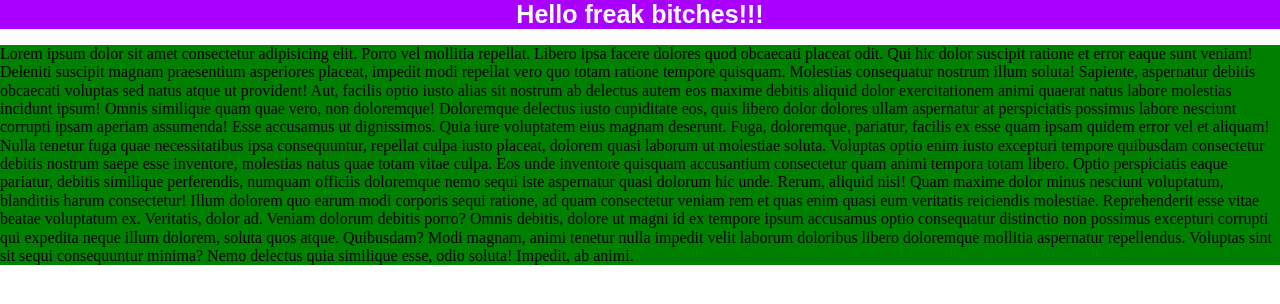
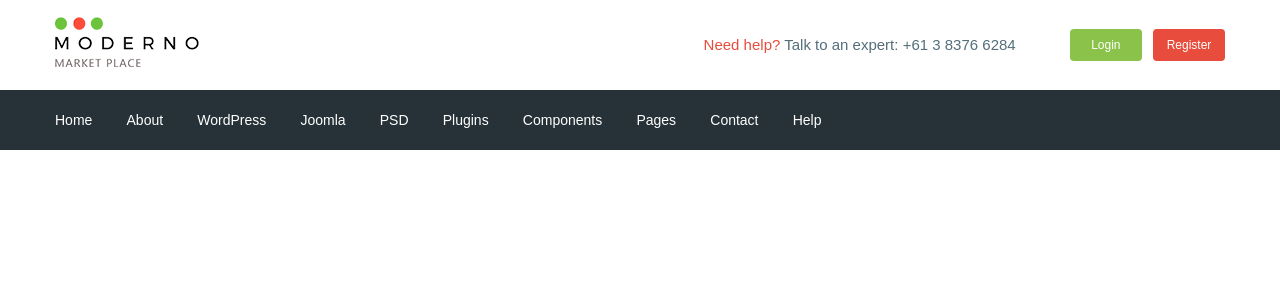
Before and after one commit to play0fg0/MODERNO, a website: page app/index.html in a window 1280 px wide. Drawn offline with nearby package versions, Linux system fonts and the light colour scheme; files that its build step writes are made by us from their sources.

Commit message:
added header

```diff
--- a/app/index.html
+++ b/app/index.html
@@ -1,30 +1,60 @@
 <!DOCTYPE html>
 <html lang="en">
+
 <head>
   <meta charset="UTF-8">
   <meta name="viewport" content="width=device-width, initial-scale=1.0">
   <meta http-equiv="X-UA-Compatible" content="ie=edge">
   <title>Document</title>
+  <link href="https://fonts.googleapis.com/css2?family=Roboto:wght@500;700&display=swap" rel="stylesheet">
   <link rel="stylesheet" href="css/libs.min.css">
   <link rel="stylesheet" href="css/style.min.css">
 </head>
+
 <body>
+  <header class="header">
+    <div class="header__top">
+      <div class="container">
+        <div class="header__top-inner">
+          <div class="header__logo">
+            <a href="#">
+              <img src="images/logo.png" alt="">
+            </a>
+          </div>
+          <div class="header__text">
+            <a href="#"><span>Need help?</span>
+            </a>
+              Talk to an expert:
+            <a class="header__phone" href="tel:61383766284">+61 3 8376 6284</a>
+          </div>
+          <div class="header__box">
+            <a class="basket" href="#"></a>
+            <a class="header__btn header__btn-login" href="#">Login</a>
+            <a class="header__btn header__btn-register" href="#">Register</a>
+          </div>
+        </div>
+      </div>
+    </div>
+    <div class="header__menu">
+      <div class="container">
+        <nav class="menu">
+          <ul class="menu__list">
+            <li><a href="#">Home </a></li>
+            <li><a href="#">About</a></li>
+            <li><a href="#">WordPress</a></li>
+            <li><a href="#">Joomla</a></li>
+            <li><a href="#">PSD</a></li>
+            <li><a href="#">Plugins</a></li>
+            <li><a href="#">Components</a></li>
+            <li><a href="#">Pages</a></li>
+            <li><a href="#">Contact</a></li>
+            <li><a href="#">Help</a></li>
+          </ul>
+        </nav>
+      </div>
+    </div>
 
-  <div class="hello">
-    Hello freak bitches!!!
-  </div>
-  <p>
-    Lorem ipsum dolor sit amet consectetur adipisicing elit. Porro vel mollitia repellat. Libero ipsa facere dolores quod obcaecati placeat odit. Qui hic dolor suscipit ratione et error eaque sunt veniam!
-    Deleniti suscipit magnam praesentium asperiores placeat, impedit modi repellat vero quo totam ratione tempore quisquam. Molestias consequatur nostrum illum soluta! Sapiente, aspernatur debitis obcaecati voluptas sed natus atque ut provident!
-    Aut, facilis optio iusto alias sit nostrum ab delectus autem eos maxime debitis aliquid dolor exercitationem animi quaerat natus labore molestias incidunt ipsum! Omnis similique quam quae vero, non doloremque!
-    Doloremque delectus iusto cupiditate eos, quis libero dolor dolores ullam aspernatur at perspiciatis possimus labore nesciunt corrupti ipsam aperiam assumenda! Esse accusamus ut dignissimos. Quia iure voluptatem eius magnam deserunt.
-    Fuga, doloremque, pariatur, facilis ex esse quam ipsam quidem error vel et aliquam! Nulla tenetur fuga quae necessitatibus ipsa consequuntur, repellat culpa iusto placeat, dolorem quasi laborum ut molestiae soluta.
-    Voluptas optio enim iusto excepturi tempore quibusdam consectetur debitis nostrum saepe esse inventore, molestias natus quae totam vitae culpa. Eos unde inventore quisquam accusantium consectetur quam animi tempora totam libero.
-    Optio perspiciatis eaque pariatur, debitis similique perferendis, numquam officiis doloremque nemo sequi iste aspernatur quasi dolorum hic unde. Rerum, aliquid nisi! Quam maxime dolor minus nesciunt voluptatum, blanditiis harum consectetur!
-    Illum dolorem quo earum modi corporis sequi ratione, ad quam consectetur veniam rem et quas enim quasi eum veritatis reiciendis molestiae. Reprehenderit esse vitae beatae voluptatum ex. Veritatis, dolor ad.
-    Veniam dolorum debitis porro? Omnis debitis, dolore ut magni id ex tempore ipsum accusamus optio consequatur distinctio non possimus excepturi corrupti qui expedita neque illum dolorem, soluta quos atque. Quibusdam?
-    Modi magnam, animi tenetur nulla impedit velit laborum doloribus libero doloremque mollitia aspernatur repellendus. Voluptas sint sit sequi consequuntur minima? Nemo delectus quia similique esse, odio soluta! Impedit, ab animi.
-  </p>
+  </header>
 
 
 
@@ -32,4 +62,5 @@
   <script src="js/libs.min.js"></script>
   <script src="js/main.min.js"></script>
 </body>
+
 </html>
--- a/app/js/main.js
+++ b/app/js/main.js
@@ -0,0 +1,3 @@
+$(function(){
+
+});
--- /dev/null
+++ b/app/scss/_fonts.scss
@@ -0,0 +1,7 @@
+@font-face {
+    font-family: 'Roboto-Regular', sans-serif;
+    src: url('../fonts/Roboto-Regular.woff2') format('woff2'),
+         url('../fonts/Roboto-Regular.woff') format('woff');
+    font-weight: 400;
+    font-display: swap;
+}
--- /dev/null
+++ b/app/scss/_global.scss
@@ -0,0 +1,31 @@
+html{
+    box-sizing: border-box;
+}
+*,
+*::before,
+*::after{
+    box-sizing: inherit;
+}
+a{
+    display: inline-block;
+    text-decoration: none;
+    color: $text;
+}
+ul,
+li{
+    margin: 0;
+    padding: 0;
+    list-style: none;
+}
+body{
+    font-family: 'Roboto-Regular', sans-serif;
+    font-size: 15px;
+    font-weight: 400;
+    line-height: 24px;
+    color: $text;
+}
+.container{
+    max-width: 1200px;
+    margin: 0 auto;
+    padding: 0 15px;
+}
--- /dev/null
+++ b/app/scss/_vars.scss
@@ -0,0 +1,4 @@
+$text:#546e7a;
+$red: #e74c3c;
+$green: #8bc34a;
+$bg: #263238;
--- a/app/scss/style.scss
+++ b/app/scss/style.scss
@@ -1,21 +1,50 @@
-html{
-    box-sizing: border-box;
+@import 'vars';
+@import 'global';
+@import 'fonts';
+
+
+.header__top-inner{
+    display: flex;
+    justify-content: space-between;
+    height: 90px;
+    align-items: center;
 }
-*,
-*::before,
-*::after{
-    box-sizing: inherit;
+.header__text{
+    margin-left: auto;
+    margin-right: 50px;
+    span{
+        color: $red;
+    }
 }
-
-.hello{
-    font-family : Arial, Helvetica, sans-serif;
-    font-size: 25px;
-    font-weight: 700;
+.header__btn{
+    padding: 4px;
+    width: 72px;
+    border-radius: 4px;
+    color: #fff;
     text-align: center;
-    background-color: #aa00ff;
-    color: #fff;
-}
-p{
-    background-color: green;
+    font-size: 12px;
 
 }
+.header__btn-login{background-color:$green;}
+.header__btn-register{background-color:$red;margin-left: 7px;}
+
+.header__menu{
+    background-color: $bg;
+}
+.menu{
+    display: flex;
+    align-items: center;
+    height: 60px;
+}
+.menu__list{
+    li{
+        display: inline-block;
+        & + li{
+            margin-left: 30px;
+        }
+    }
+    a {
+        color: #fff;
+        font-size: 14px;
+    }
+}
--- a/gulpfile.js
+++ b/gulpfile.js
@@ -12,7 +12,7 @@ var sass = require('gulp-sass'),
 /* sass.compiler = require('node-sass'); */
 
 gulp.task('sass', function () {
-return gulp.src('app/scss/style.scss')
+return gulp.src('app/scss/**/*.scss')
 .pipe(sass({outputStyle: 'expanded'}))
 //.pipe(sass({outputStyle: 'compressed'}))
 .pipe(rename({suffix: '.min'}))
@@ -68,7 +68,7 @@ gulp.task('browser-sync', function() {
 //});
 
 gulp.task('watch', function(){
-    gulp.watch('app/scss/style.scss', gulp.parallel('sass'))
+    gulp.watch('app/scss/**/*.scss', gulp.parallel('sass'))
     gulp.watch('app/*html', gulp.parallel('html'))
     gulp.watch('app/js/*.js', gulp.parallel('js'))
 });
```
Also changed, not shown: app/css/style.min.css, app/fonts/Roboto-Regular.woff (added), app/fonts/Roboto-Regular.woff2 (added), app/images/logo.png (added), 2 other files. Lines whose indentation alone changed are shown as unchanged.
